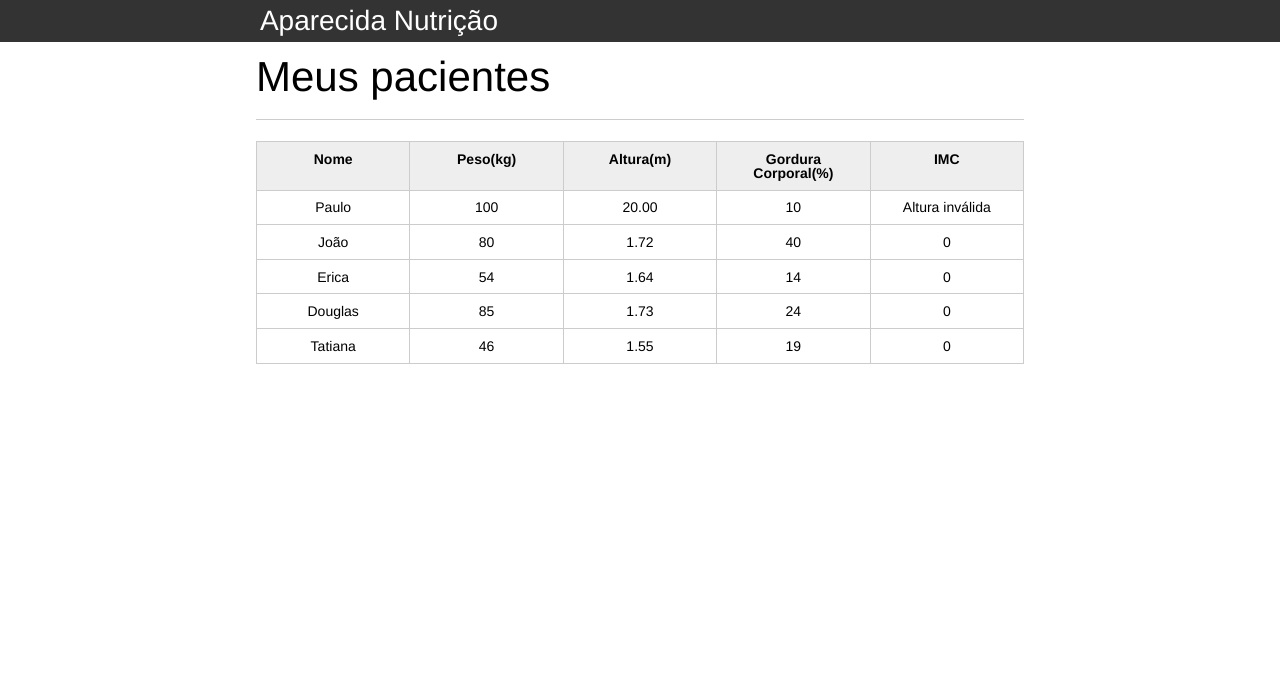
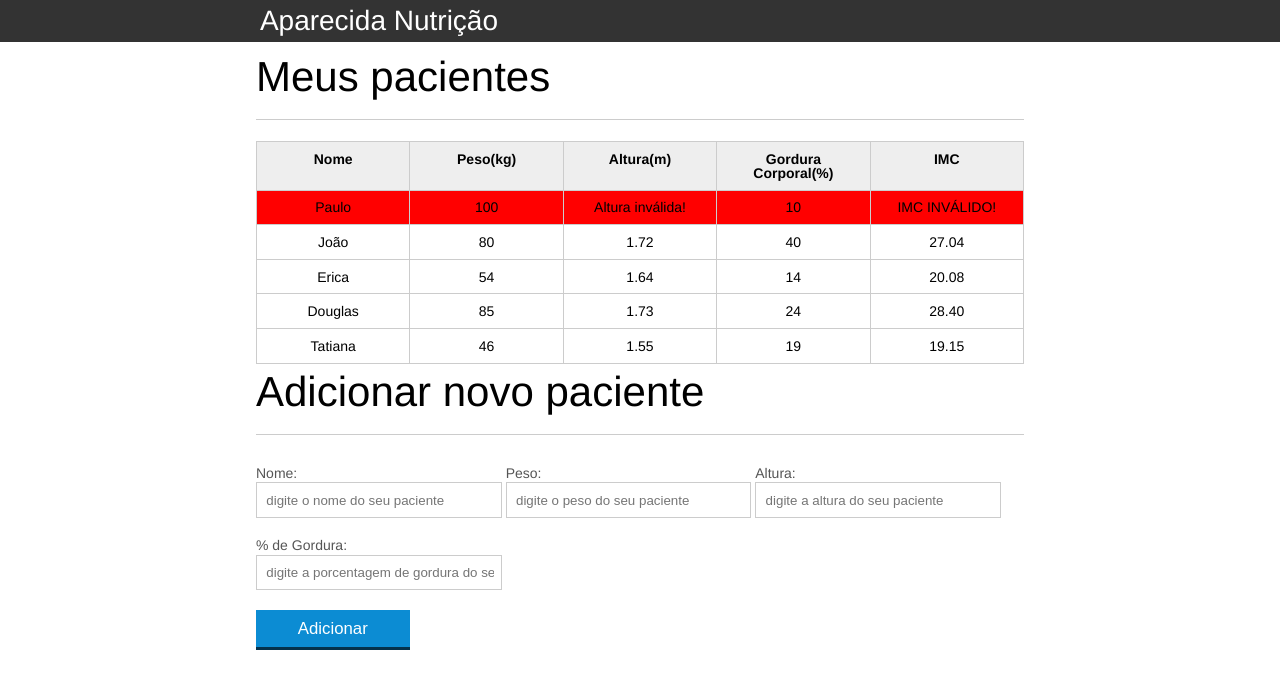
Before and after one commit to GAMELEIRA/oracle-one-programando-linguagem-web, a plain HTML site: page introducao-javascript-inicial/introducao-javascript/index.html in a window 1280 px wide. Drawn offline with Linux system fonts and the light colour scheme.

Commit message:
Adicionando a validacao de calculado de IMC para todos os pacientes

```diff
--- a/introducao-javascript-inicial/introducao-javascript/css/index.css
+++ b/introducao-javascript-inicial/introducao-javascript/css/index.css
@@ -132,3 +132,9 @@ button[disabled=disabled], button:disabled {
 .campo-invalido{
 	border: 1px solid red;
 }
+
+.paciente-invalido {
+
+	background-color: red;
+
+}
--- a/introducao-javascript-inicial/introducao-javascript/index.html
+++ b/introducao-javascript-inicial/introducao-javascript/index.html
@@ -1,5 +1,6 @@
 <!DOCTYPE html>
 <html lang="pt-br">
+
 <head>
 	<meta charset="UTF-8">
 	<title>Aparecida Nutrição</title>
@@ -8,6 +9,7 @@
 	<link rel="stylesheet" type="text/css" href="css/index.css">
 
 </head>
+
 <body>
 
 	<header>
@@ -29,7 +31,7 @@
 					</tr>
 				</thead>
 				<tbody id="tabela-pacientes">
-						<tr class="paciente" id="primeiro-paciente" >
+					<tr class="paciente" id="primeiro-paciente">
 						<td class="info-nome">Paulo</td>
 						<td class="info-peso">100</td>
 						<td class="info-altura">20.00</td>
@@ -37,7 +39,7 @@
 						<td class="info-imc">0</td>
 					</tr>
 
-						<tr class="paciente" >
+					<tr class="paciente">
 						<td class="info-nome">João</td>
 						<td class="info-peso">80</td>
 						<td class="info-altura">1.72</td>
@@ -45,7 +47,7 @@
 						<td class="info-imc">0</td>
 					</tr>
 
-						<tr class="paciente" >
+					<tr class="paciente">
 						<td class="info-nome">Erica</td>
 						<td class="info-peso">54</td>
 						<td class="info-altura">1.64</td>
@@ -60,7 +62,7 @@
 						<td class="info-gordura">24</td>
 						<td class="info-imc">0</td>
 					</tr>
-						<tr class="paciente" >
+					<tr class="paciente">
 						<td class="info-nome">Tatiana</td>
 						<td class="info-peso">46</td>
 						<td class="info-altura">1.55</td>
@@ -71,9 +73,36 @@
 			</table>
 
 		</section>
+		<section class="container">
+			<h2 id="titulo-form">Adicionar novo paciente</h2>
+			<form>
+				<div class="grupo">
+					<label for="nome">Nome:</label>
+					<input id="nome" name="nome" type="text" placeholder="digite o nome do seu paciente" class="campo">
+				</div>
+				<div class="grupo">
+					<label for="peso">Peso:</label>
+					<input id="peso" name="peso" type="text" placeholder="digite o peso do seu paciente"
+						class="campo campo-medio">
+				</div>
+				<div class="grupo">
+					<label for="altura">Altura:</label>
+					<input id="altura" name="altura" type="text" placeholder="digite a altura do seu paciente"
+						class="campo campo-medio">
+				</div>
+				<div class="grupo">
+					<label for="gordura">% de Gordura:</label>
+					<input id="gordura" type="text" placeholder="digite a porcentagem de gordura do seu paciente"
+						class="campo campo-medio">
+				</div>
+
+				<button id="adicionar-paciente" class="botao bto-principal">Adicionar</button>
+			</form>
+		</section>
 	</main>
 
 </body>
+
 </html>
 
 <script src="./js/index.js">
--- a/introducao-javascript-inicial/introducao-javascript/js/index.js
+++ b/introducao-javascript-inicial/introducao-javascript/js/index.js
@@ -5,50 +5,192 @@
 
 // console.log(titulo.textContent); //RETORNA O CONTEUDO DE TEXTO
 
-function calcularImc() {
+function buscarPacientes() {
 
-    let pesoValido = true;
+    let pacientes;
 
-    let alturaValida = true;
+    pacientes = document.querySelectorAll(".paciente");
 
-    let paciente = document.querySelector("#primeiro-paciente");
-
-    let tdPeso = paciente.querySelector(".info-peso");
-
-    let tdAltura = paciente.querySelector(".info-altura");
-
-    let tdImc = paciente.querySelector(".info-imc");
-
-    const peso = Number(tdPeso.textContent);
-
-    const altura = Number(tdAltura.textContent);
-
-    if (peso <= 0 || peso >= 1000) {
-
-        pesoValido = false;
-
-        tdImc.textContent = "Peso inválido";
+    return pacientes;
 
 }
 
-    if (altura <= 0 || altura >= 3.00) {
+function buscarPesoPaciente(paciente) {
 
-        alturaValida = false;
+    let tdPeso;
 
-        tdImc.textContent = "Altura inválida"
+    tdPeso = paciente.querySelector(".info-peso");
+
+    return tdPeso;
 
 }
 
-    if (alturaValida && pesoValido) {
+function buscarAlturaPaciente(paciente) {
+
+    let tdAltura;
+
+    tdAltura = paciente.querySelector(".info-altura");
+
+    return tdAltura;
+
+}
+
+function buscarImc(paciente) {
+
+    let tdImc;
+
+    tdImc = paciente.querySelector(".info-imc");
+
+    return tdImc;
+
+}
+
+const validarPeso = (peso) => (peso <= 0 || peso >= 1000) ? false : true;
+
+const validarAltura = (altura) => (altura <= 0 || altura >= 3.00) ? false : true;
+
+const validarCalculoImc = (pesoValido, alturaValida) => (pesoValido && alturaValida) ? true : false;
+
+function calcularImcPaciente(peso, altura) {
 
     const imc = peso / Math.pow(altura, 2);
 
-        tdImc.textContent = imc;
-
-        console.log(imc);
+    return imc.toFixed(2);
 
 }
 
+function escreverPesoInvalido(peso) {
+
+    peso.textContent = "Peso inválido!";
+
 }
 
-calcularImc();
+function escreverAlturaInvalida(altura) {
+
+    altura.textContent = "Altura inválida!";
+
+}
+
+function escreverImc(imc, imcCalculado) {
+
+    imc.textContent = imcCalculado;
+
+}
+
+function retornarConteudoTagNumerica(tag) {
+
+    return Number(tag.textContent);
+
+}
+
+function invalidarPaciente(paciente) {
+
+    paciente.classList.add("paciente-invalido");
+
+}
+
+function percorrerTodosPacientes(pacientes) {
+
+    let tdAltura;
+
+    let tdPeso;
+
+    let tdImc;
+
+    let peso;
+
+    let altura;
+
+    let imc;
+
+    let pesoValido;
+
+    let alturaValida;
+
+    let calcularImcPermitido;
+
+    pacientes.forEach(paciente => {
+
+        tdAltura = buscarAlturaPaciente(paciente);
+
+        tdPeso = buscarPesoPaciente(paciente);
+
+        tdImc = buscarImc(paciente);
+
+        altura = retornarConteudoTagNumerica(tdAltura);
+
+        peso = retornarConteudoTagNumerica(tdPeso);
+
+        imc = retornarConteudoTagNumerica(tdImc);
+
+        alturaValida = validarAltura(altura);
+
+        pesoValido = validarPeso(peso);
+
+        calcularImcPermitido = validarCalculoImc(pesoValido, alturaValida);
+
+        if (!alturaValida) {
+
+            escreverAlturaInvalida(tdAltura);
+
+        }
+
+        if (!pesoValido) {
+
+            escreverPesoInvalido(tdPeso);
+
+        }
+
+        if (calcularImcPermitido) {
+
+            imc = calcularImcPaciente(peso, altura);
+
+            escreverImc(tdImc, imc);
+
+        } else {
+
+            invalidarPaciente(paciente);
+
+            escreverImc(tdImc, "IMC INVÁLIDO!");
+
+        }
+
+    })
+
+}
+
+function calcularImcs() {
+
+    const pacientes = buscarPacientes();
+
+    percorrerTodosPacientes(pacientes);
+
+}
+
+calcularImcs();
+
+let titulo = document.querySelector("h1");
+
+
+titulo.addEventListener("click", (event) => {
+
+    event.preventDefault();
+
+
+    console.log("Oi");
+
+})
+
+const botao = document.getElementById("adicionar-paciente");
+
+console.log(botao);
+
+botao.onclick = function (e) {
+
+    alert("OI")
+
+    e.preventDefault();
+
+    console.log("OI");
+
+}
```
Lines whose indentation alone changed are shown as unchanged.
